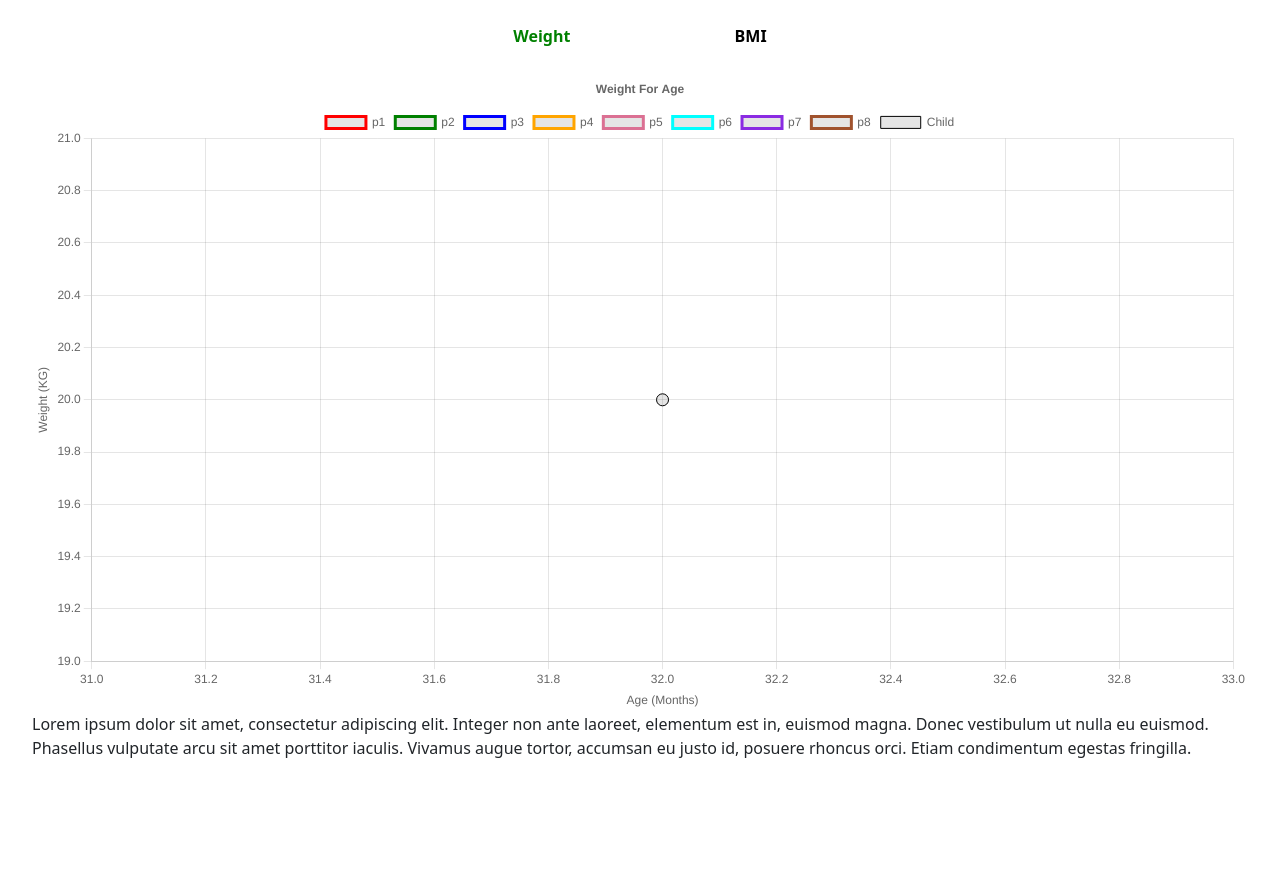
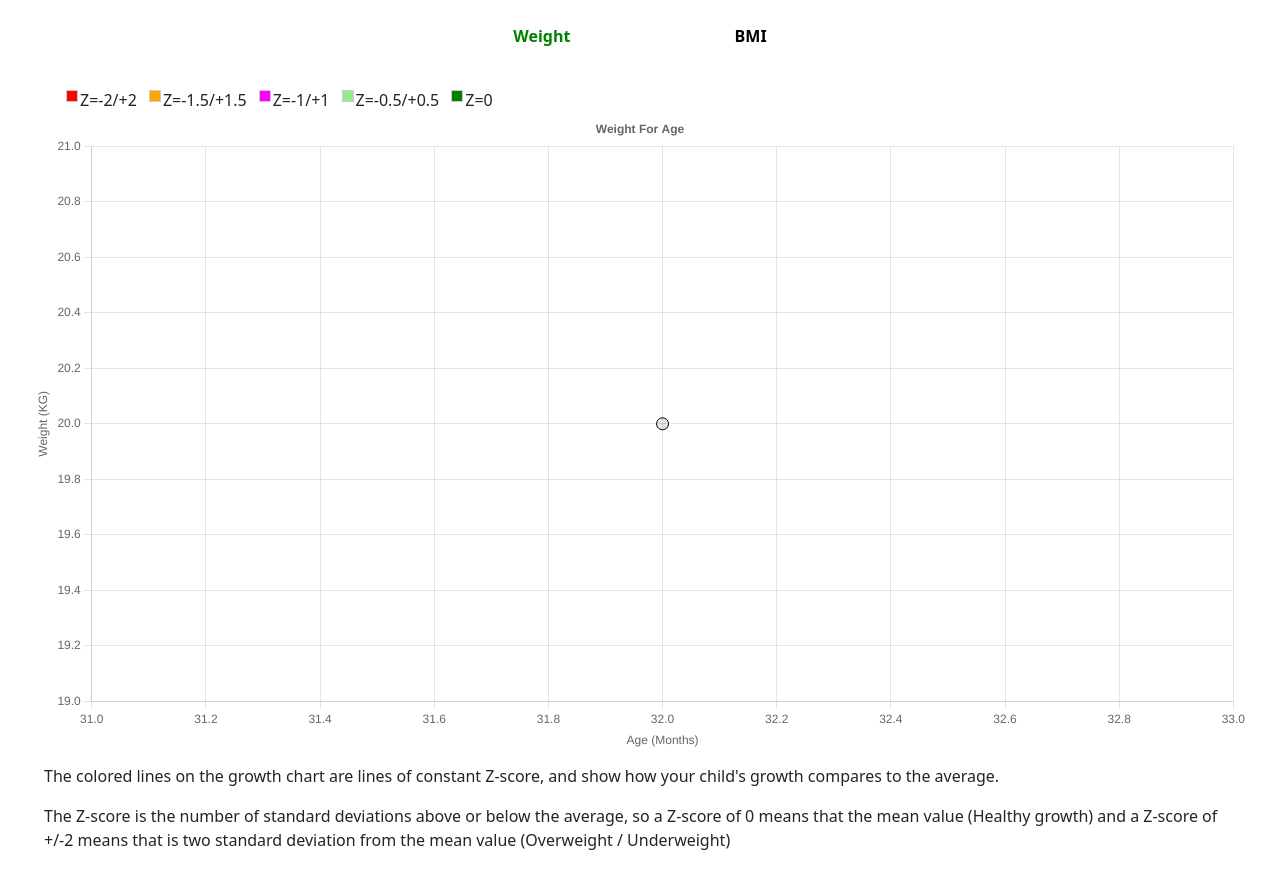
Before and after one commit to MotazBellah/cactus, a Django app: template cactusApp/templates/cactusApp/chart_js.html in a window 1280 px wide. Before the commit the page ends 758 px from the top, so only its background shows below. Run offline with Django 3.2, Linux system fonts and the light colour scheme; the template is opened without the code that fills it: most values are stand-ins (such as "Sample title", 1, 10 or a date in 2020); some libraries are stand-ins or nearby versions.

Commit message:
Restyle the chart

```diff
--- a/cactusApp/getData.py
+++ b/cactusApp/getData.py
@@ -6,6 +6,7 @@ import os
 
 def getData(file_path):
     age = []
+    p = []
     p1 = []
     p2 = []
     p3 = []
@@ -20,6 +21,7 @@ def getData(file_path):
         csv_reader = csv.DictReader(csv_file, delimiter=',')
         for row in csv_reader:
             age.append(float(row['Agemos']))
+            p.append(float(row['-2']))
             p1.append(float(row['-1.5']))
             p2.append(float(row['-1']))
             p3.append(float(row['-0.5']))
@@ -30,7 +32,7 @@ def getData(file_path):
             p8.append(float(row['2']))
 
 
-    return age, p1, p2, p3, p4, p5, p6, p7, p8
+    return age, p, p1, p2, p3, p4, p5, p6, p7, p8
 
 
 def draw(data, title, y_lable, x_lable, child_value, child_age, img_name):
--- a/cactusApp/static/style/main.css
+++ b/cactusApp/static/style/main.css
@@ -281,6 +281,16 @@ a {
   width: 95vw;
 }
 
+/* basic positioning */
+.legend { list-style: none; }
+.legend li { float: left; margin-right: 10px; }
+.legend span { border: 1px solid #ccc; float: left; width: 12px; height: 12px; margin: 2px; }
+/* your colors */
+.legend .superover { background-color: red; }
+.legend .over { background-color: orange; }
+.legend .kindover { background-color: fuchsia; }
+.legend .apnormal { background-color: lightgreen; }
+.legend .normal { background-color: green; }
 
 /* .navbar-text a, .navbar-light .navbar-text a:focus, .navbar-light .navbar-text a:hover {
     color: white;
--- a/cactusApp/templates/cactusApp/chart_js.html
+++ b/cactusApp/templates/cactusApp/chart_js.html
@@ -14,19 +14,22 @@
     </div>
     <br>
     <div class="chart-container" id="weight-chart">
+        <ul class="legend">
+            <li><span class="superover"></span> Z=-2/+2</li>
+            <li><span class="over"></span> Z=-1.5/+1.5</li>
+            <li><span class="kindover"></span> Z=-1/+1</li>
+            <li><span class="apnormal"></span> Z=-0.5/+0.5</li>
+            <li><span class="normal"></span> Z=0</li>
+        </ul>
         <canvas id="chart" ></canvas>
-        <p>Lorem ipsum dolor sit amet, consectetur adipiscing elit. Integer non ante laoreet, elementum est in, euismod magna. Donec vestibulum ut nulla eu euismod. Phasellus vulputate arcu sit amet porttitor iaculis.
-            Vivamus augue tortor, accumsan eu justo id, posuere rhoncus orci. Etiam condimentum egestas fringilla.</p>
 
+        <div class="m-2 p-1">
+            <p>The colored lines on the growth chart are lines of constant Z-score, and show how your child's growth compares to the average.</p>
+            <p>The Z-score is the number of standard deviations above or below the average, so a Z-score of 0 means that the mean value (Healthy growth) and a Z-score of +/-2 means that is two standard deviation from the mean value (Overweight / Underweight)</p>
+        </div>
 
     </div>
 
-    <div class="chart-container"  id="bmi-chart">
-        <canvas id="chartBmi" ></canvas>
-        <p>Lorem ipsum dolor sit amet, consectetur adipiscing elit. Integer non ante laoreet, elementum est in, euismod magna.</p>
-
-
-    </div>
 </div>
 
 
@@ -36,7 +39,6 @@
 
 var ctx = document.getElementById('chart').getContext('2d');
 
-var ctxBmi = document.getElementById('chartBmi').getContext('2d');
 
 // document.getElementById('chart').parentNode.style.height = '128px';
 
@@ -47,60 +49,67 @@ var myChart = new Chart(ctx, {
   data: {
     labels: xValues,
     datasets: [{
-      label: 'p1',
+      label: 'Z=-2/+2',
       data: {{weight.1}},
       pointRadius: 1,
       borderColor: "red",
       showLine: true,
       fill: false
     },{
-      label: 'p2',
+      label: 'Z=-1.5/+1.5',
       data: {{weight.2}},
-      pointRadius: 1,
-      showLine: true,
-      borderColor: "green",
-      fill: false
-    },{
-      label: 'p3',
-      data: {{weight.3}},
-      pointRadius: 1,
-      showLine: true,
-      borderColor: "blue",
-      fill: false
-    },{
-      label: 'p4',
-      data: {{weight.5}},
       pointRadius: 1,
       showLine: true,
       borderColor: "orange",
       fill: false
     },{
-      label: 'p5',
+      label: 'Z=-1/+1',
+      data: {{weight.3}},
+      pointRadius: 1,
+      showLine: true,
+      borderColor: "fuchsia",
+      fill: false
+    },{
+      label: 'Z=-0.5/+0.5',
+      data: {{weight.4}},
+      pointRadius: 1,
+      showLine: true,
+      borderColor: "lightgreen",
+      fill: false
+    },{
+      label: 'Z=0',
+      data: {{weight.5}},
+      showLine: true,
+      pointRadius: 1,
+      borderColor: "green",
+      fill: false
+    },{
+
       data: {{weight.6}},
       showLine: true,
       pointRadius: 1,
-      borderColor: "palevioletred",
+      borderColor: "lightgreen",
       fill: false
     },{
-      label: 'p6',
+
       data: {{weight.7}},
+      pointRadius: 1,
+      showLine: true,
+      borderColor: "fuchsia",
+      fill: false
+    },{
+
+      data: {{weight.8}},
       showLine: true,
       pointRadius: 1,
-      borderColor: "aqua",
+      borderColor: "orange",
       fill: false
     },{
-      label: 'p7',
-      data: {{weight.8}},
-      pointRadius: 1,
-      showLine: true,
-      borderColor: "blueviolet",
-      fill: false
-    },{
-      label: 'p8',
-      data: {{weight.1}},
+
+      data: {{weight.9}},
       showLine: true,
       pointRadius: 1,
-      borderColor: "sienna",
+      borderColor: "red",
       fill: false
     },{
     label: 'Child',
@@ -113,15 +122,13 @@ var myChart = new Chart(ctx, {
   }]
   },
   options: {
-      legend:{
-          display: true,
-          labels: {
-            usePointStyle: true,
-          }
-        },
+
     responsive: true,
     maintainAspectRatio: false,
     plugins: {
+        legend: {
+            display: false
+        },
             title: {
                 display: true,
                 text: 'Weight For Age'
@@ -160,6 +167,11 @@ $('#bmi').click(function(){
     myChart.data.datasets[5].data = {{bmi.6}};
     myChart.data.datasets[6].data = {{bmi.7}};
     myChart.data.datasets[7].data = {{bmi.8}};
+    myChart.data.datasets[8].data = {{bmi.9}};
+
+    myChart.options.plugins.title.text = "BMI for Age"
+
+    myChart.options.scales.y.title.text = "BMI"
 
   // rerender the chart by calling update()
   myChart.update();
@@ -179,6 +191,11 @@ $('#weight').click(function(){
     myChart.data.datasets[5].data = {{weight.6}};
     myChart.data.datasets[6].data = {{weight.7}};
     myChart.data.datasets[7].data = {{weight.8}};
+    myChart.data.datasets[8].data = {{weight.9}};
+
+    myChart.options.plugins.title.text = "Weight for Age"
+
+    myChart.options.scales.y.title.text = "Weight (KG)"
 
   // rerender the chart by calling update()
   myChart.update();
--- a/cactusApp/views.py
+++ b/cactusApp/views.py
@@ -325,6 +325,7 @@ def chart_weight(request, kid_id):
         bmi = getData('zbmiage_f.csv')
 
 
+
     context = {
         'weight': weight,
         'bmi': bmi
```
